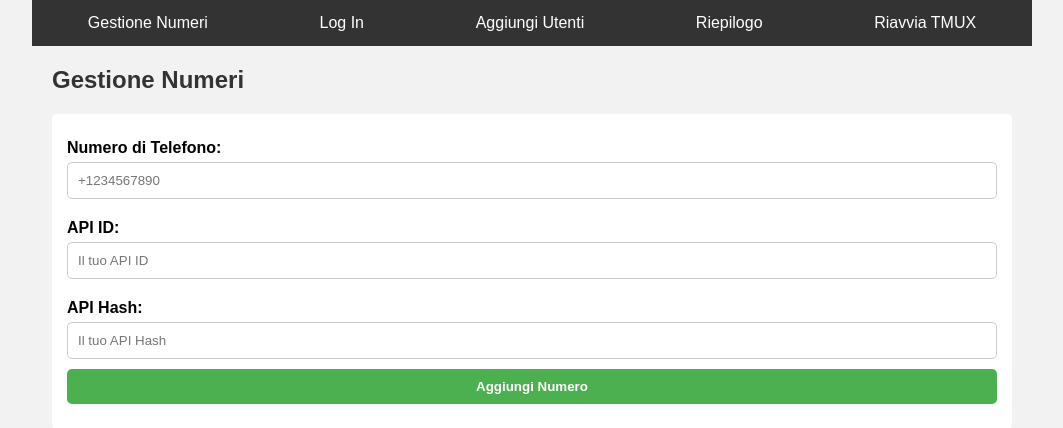
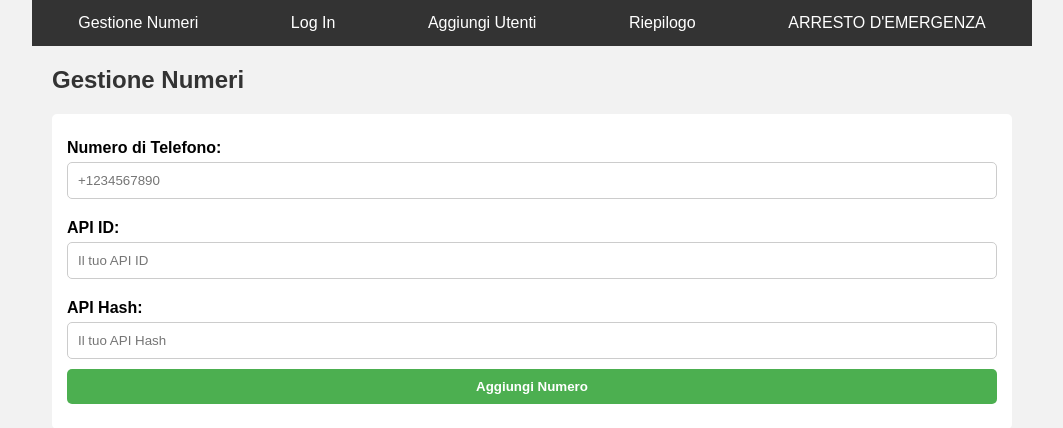
Before and after one commit to giraniky/mioadder, a Flask app: page / in a window 1280 px wide. Shown: the top 428 px of the page, without its empty margins (108-1171 px from the left). Run offline with Flask 3, Linux system fonts and the light colour scheme; data that the repository does not hold is empty.

Commit message:
Update index.html

```diff
--- a/templates/index.html
+++ b/templates/index.html
@@ -32,7 +32,7 @@
     <button onclick="showSection('log-in')">Log In</button>
     <button onclick="showSection('add-users')">Aggiungi Utenti</button>
     <button onclick="showSection('summary')">Riepilogo</button>
-    <button onclick="restartTmux()">Riavvia TMUX</button>
+    <button onclick="restartTmux()">ARRESTO D'EMERGENZA</button>
   </nav>
 
   <!-- SEZIONE Gestione Numeri -->
```
